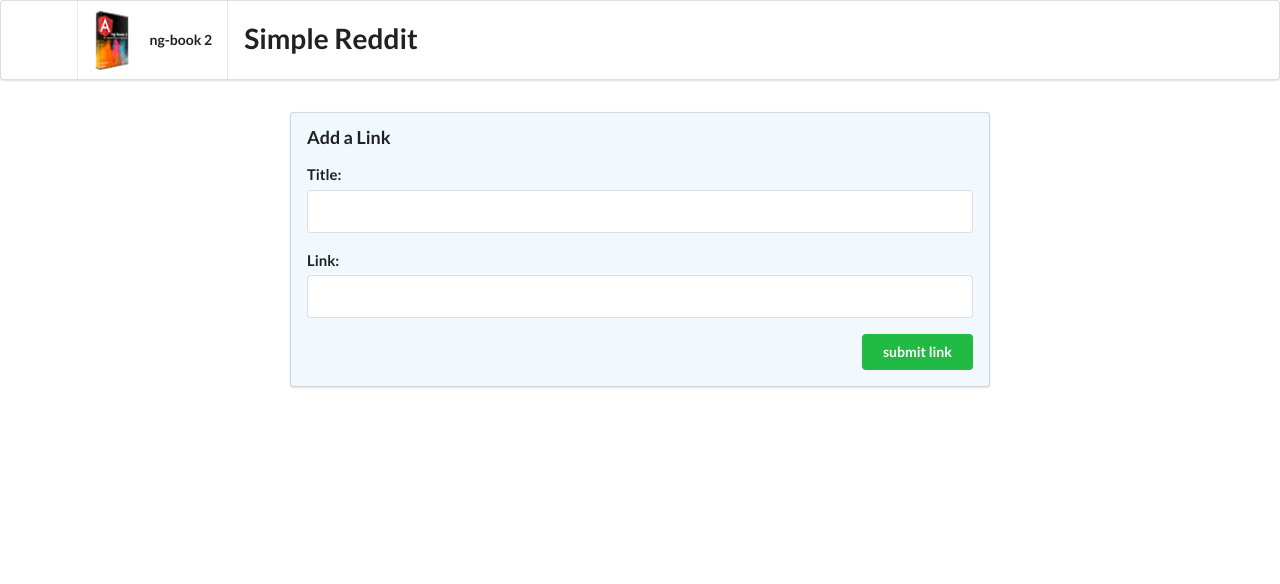
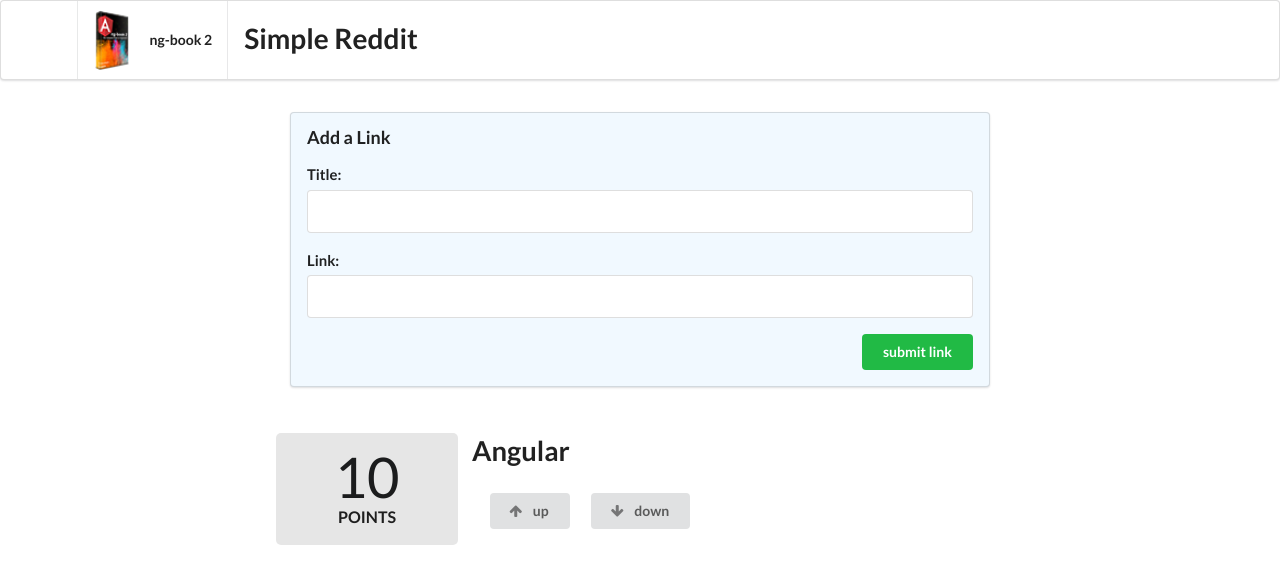
Before and after one commit to wook95/first-angular-app, an Angular app: page / in a window 1280 px wide. Shown: the top 584 px of the page. Built offline with nearby package versions, Linux system fonts and the light colour scheme.

Commit message:
feat: 투표수를 변경할 수 있는 article 컴포넌트 구현

```diff
--- a/src/app/app.component.html
+++ b/src/app/app.component.html
@@ -18,3 +18,7 @@
     submit link
   </button>
 </form>
+
+<div class="ui grid posts">
+  <app-article></app-article>
+</div>
--- a/src/app/app.module.ts
+++ b/src/app/app.module.ts
@@ -2,10 +2,12 @@
 import { BrowserModule } from '@angular/platform-browser';
 
 import { AppComponent } from './app.component';
+import { ArticleComponent } from './article/article.component';
 
 @NgModule({
   declarations: [
-    AppComponent
+    AppComponent,
+    ArticleComponent
   ],
   imports: [
     BrowserModule
--- /dev/null
+++ b/src/app/article/article.component.html
@@ -0,0 +1,22 @@
+<div class="four wide column center aligned votes">
+  <div class="ui statistic">
+    <div class="value">{{ votes }}</div>
+    <div class="label">Points</div>
+  </div>
+</div>
+<div class="twelve wide column">
+  <a class="ui large header" href="{{ link }}"> {{ title }} </a>
+  <ul class="ui big horizontal list voters">
+    <li class="item">
+      <button class="ui button" (click)="voteUp()">
+        <i class="arrow up icon"></i>
+        up
+      </button>
+    </li>
+    <li class="item">
+      <button class="ui button" (click)="voteDown()">
+        <i class="arrow down icon"></i> down
+      </button>
+    </li>
+  </ul>
+</div>
--- /dev/null
+++ b/src/app/article/article.component.ts
@@ -0,0 +1,31 @@
+import { Component, HostBinding, OnInit } from '@angular/core';
+
+@Component({
+  selector: 'app-article',
+  templateUrl: './article.component.html',
+  styleUrls: ['./article.component.css'],
+})
+export class ArticleComponent implements OnInit {
+  @HostBinding('attr.class') cssClass = 'row';
+  votes: number;
+  title: string;
+  link: string;
+
+  constructor() {
+    this.title = 'Angular';
+    this.link = 'https://angular.kr/';
+    this.votes = 10;
+  }
+
+  voteUp(): boolean {
+    this.votes += 1;
+    return false;
+  }
+
+  voteDown(): boolean {
+    this.votes -= 1;
+    return false;
+  }
+
+  ngOnInit() {}
+}
```
Also changed, not shown: src/app/article/article.component.css (added), 1 other file (tests, documents, lock files or other folders).
